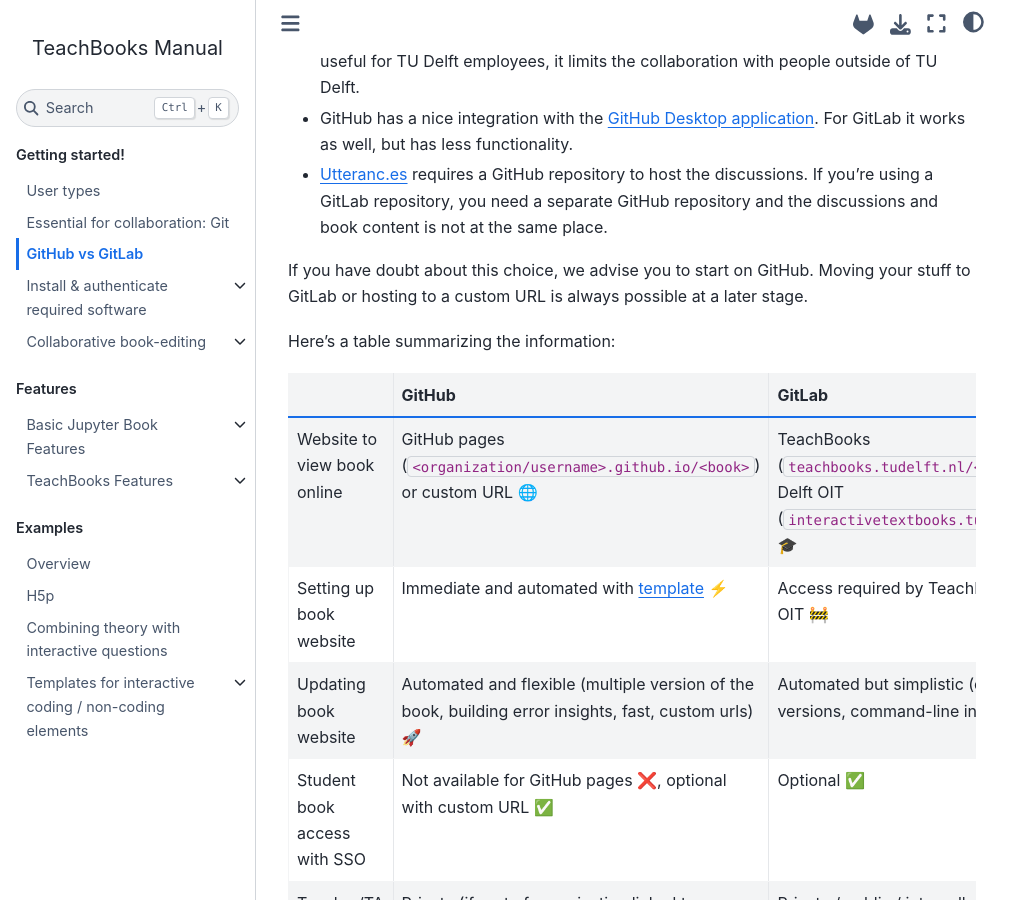
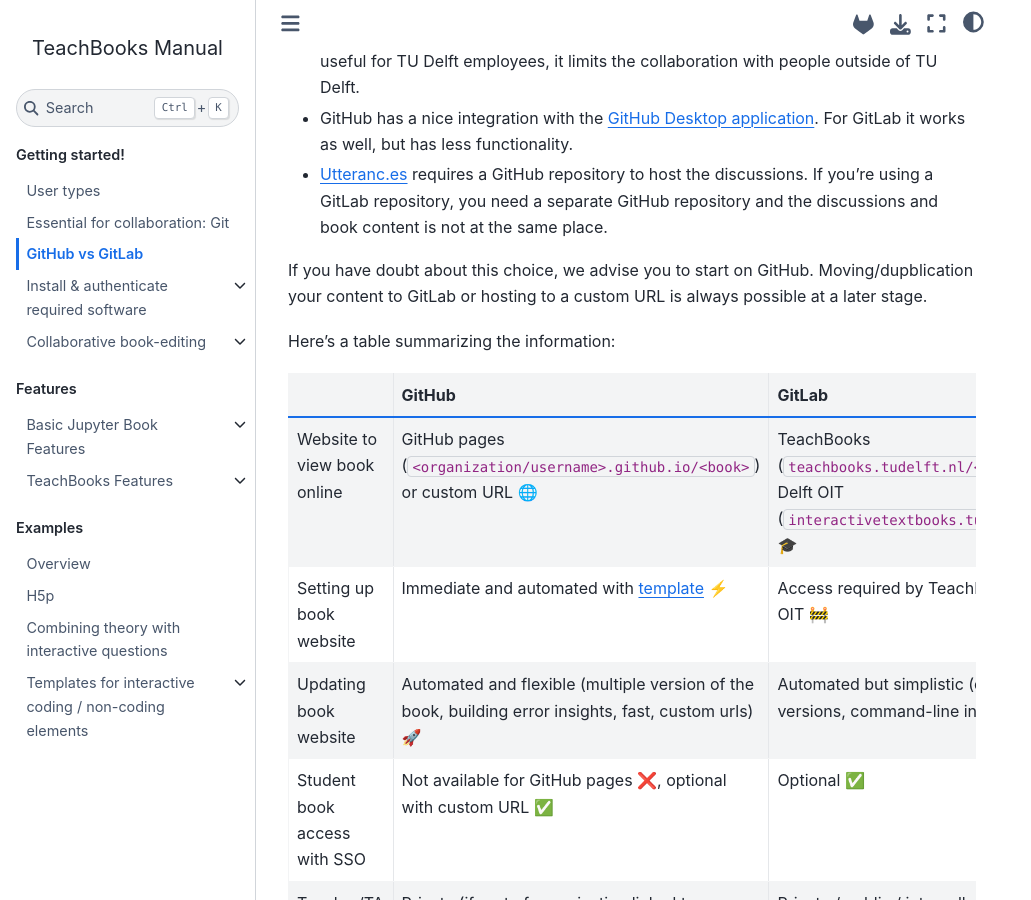
Before and after one commit to TeachBooks/mirror_teachbook_manual, a Jupyter Book: the page built from book/installation-and-setup/choose_platforms.md, in a window 1280 px wide and 900 px high, scrolled down 899 px. Shown: the whole window, without its empty margins (0-1031 px from the left). Built offline with Jupyter Book 1.0.4 settings and Sphinx 7.4.7 and the Sphinx Book theme 1.1.4, drawn with Linux system fonts in a browser that asks for light colours; pages that are not in the unit, such as notebooks, are missing from menus; comment, search, counter and statistics services are not loaded.

Commit message:
Update choose_platforms.md

```diff
--- a/book/installation-and-setup/choose_platforms.md
+++ b/book/installation-and-setup/choose_platforms.md
@@ -15,7 +15,7 @@
 - GitHub has a nice integration with the [GitHub Desktop application](git-setup_local.md). For GitLab it works as well, but has less functionality.
 - [Utteranc.es](../basic-features/utterances.md) requires a GitHub repository to host the discussions. If you're using a GitLab repository, you need a separate GitHub repository and the discussions and book content is not at the same place.
 
-If you have doubt about this choice, we advise you to start on GitHub. Moving your stuff to GitLab or hosting to a custom URL is always possible at a later stage.
+If you have doubt about this choice, we advise you to start on GitHub. Moving/dupblication your content to GitLab or hosting to a custom URL is always possible at a later stage.
 
 Here's a table summarizing the information:
 |  | GitHub   | GitLab      |
```
